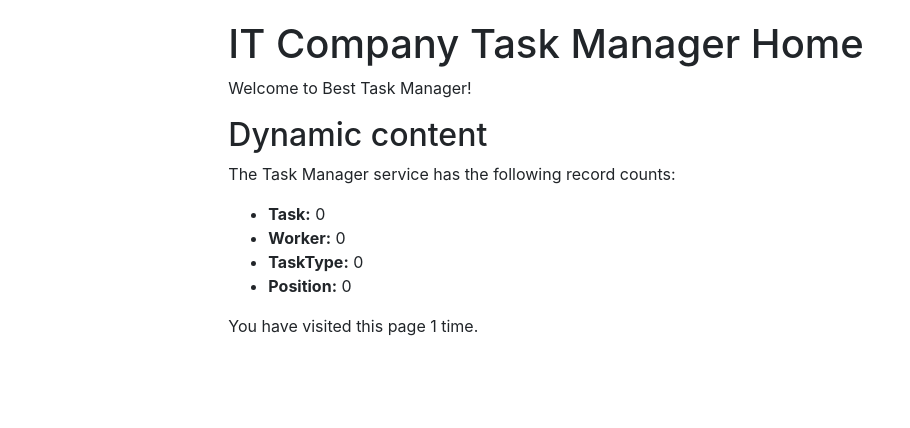
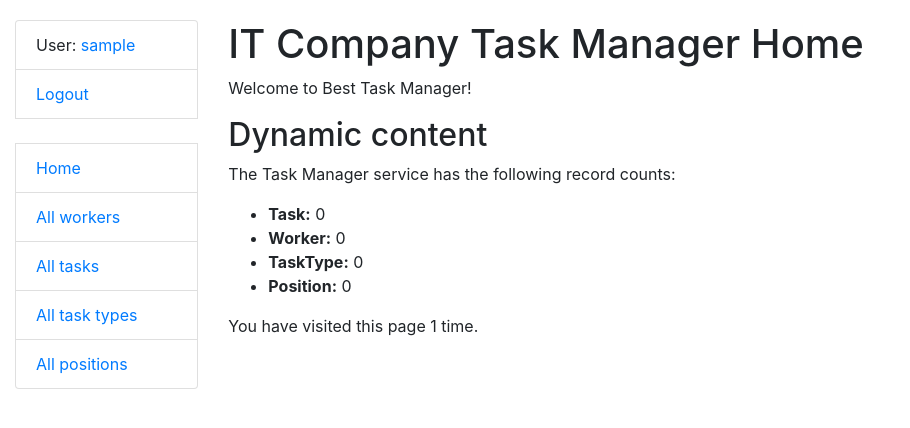
Before and after one commit to Jejemira/IT-company-task-manager-mate, a Django app: page / in a window 1280 px wide. Shown: the top 428 px of the page, without its empty margins (0-910 px from the left). Run offline with Django 5.2, Linux system fonts and the light colour scheme; the visitor is signed in with stand-in values (Sample User, id 1); data that the repository does not hold is empty.

Commit message:
uncommitted sidebar

```diff
--- a/templates/includes/sidebar.html
+++ b/templates/includes/sidebar.html
@@ -1,15 +1,16 @@
-{#<ul class="sidebar-nav list-group">#}
-{#  {% if user.is_authenticated %}#}
-{#    <li class="list-group-item">User: <a href="{{ user.get_absolute_url }}">{{ user.get_username }}</a></li>#}
-{#    <li class="list-group-item"><a href="{% url 'logout'%}?next={{request.path}}">Logout</a></li>#}
-{#  {% else %}#}
-{#    <li class="list-group-item"><a href="{% url 'login'%}?next={{request.path}}">Login</a></li>#}
-{#  {% endif %}#}
-{##}
-{#  <br>#}
-{##}
-{#  <li class="list-group-item"><a href="{% url 'taxi:index' %}">Home</a></li>#}
-{#  <li class="list-group-item"><a href="{% url 'taxi:driver-list' %}">All drivers</a></li>#}
-{#  <li class="list-group-item"><a href="{% url 'taxi:car-list' %}">All cars</a></li>#}
-{#  <li class="list-group-item"><a href="{% url 'taxi:manufacturer-list' %}">All manufacturers</a></li>#}
-{#</ul>#}
+<ul class="sidebar-nav list-group">
+  {% if user.is_authenticated %}
+    <li class="list-group-item">User: <a href="{{ user.get_absolute_url }}">{{ user.get_username }}</a></li>
+    <li class="list-group-item"><a href="{% url 'logout'%}?next={{request.path}}">Logout</a></li>
+  {% else %}
+    <li class="list-group-item"><a href="{% url 'login'%}?next={{request.path}}">Login</a></li>
+  {% endif %}
+
+  <br>
+
+  <li class="list-group-item"><a href="{% url 'task:index' %}">Home</a></li>
+  <li class="list-group-item"><a href="{% url 'task:worker-list' %}">All workers</a></li>
+  <li class="list-group-item"><a href="{% url 'task:task-list' %}">All tasks</a></li>
+  <li class="list-group-item"><a href="{% url 'task:task-type-list' %}">All task types</a></li>
+  <li class="list-group-item"><a href="{% url 'task:position-list' %}">All positions</a></li>
+</ul>
```
